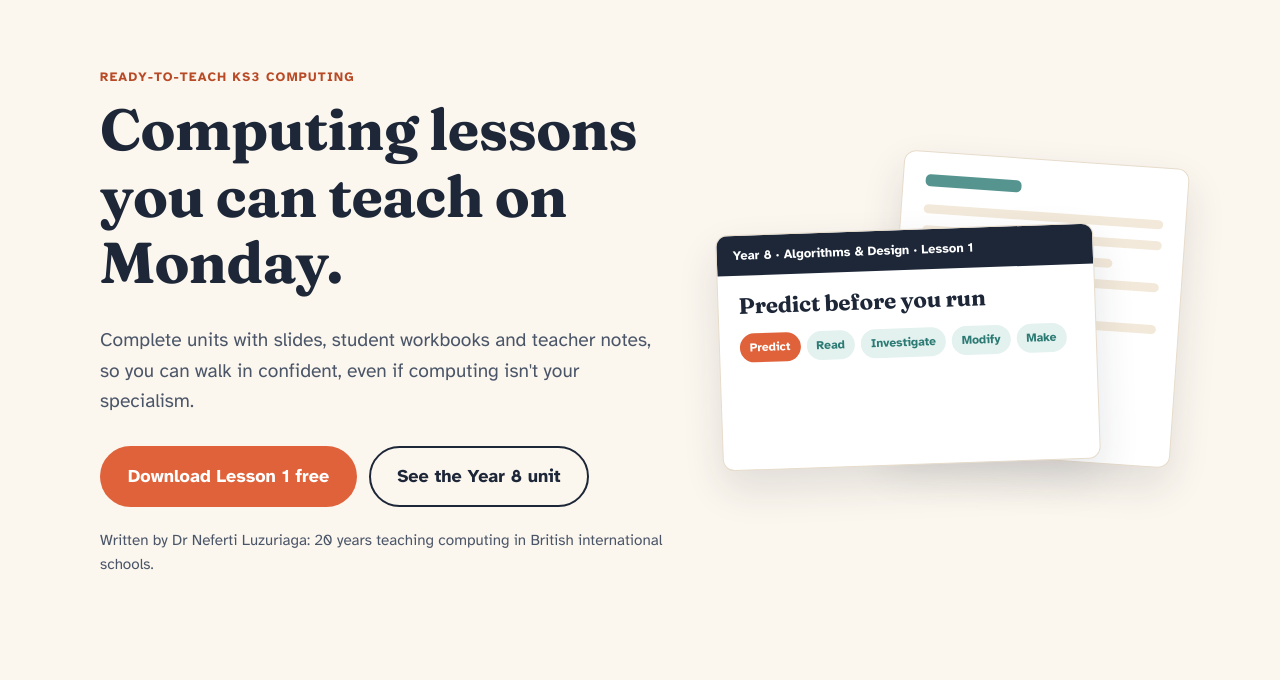
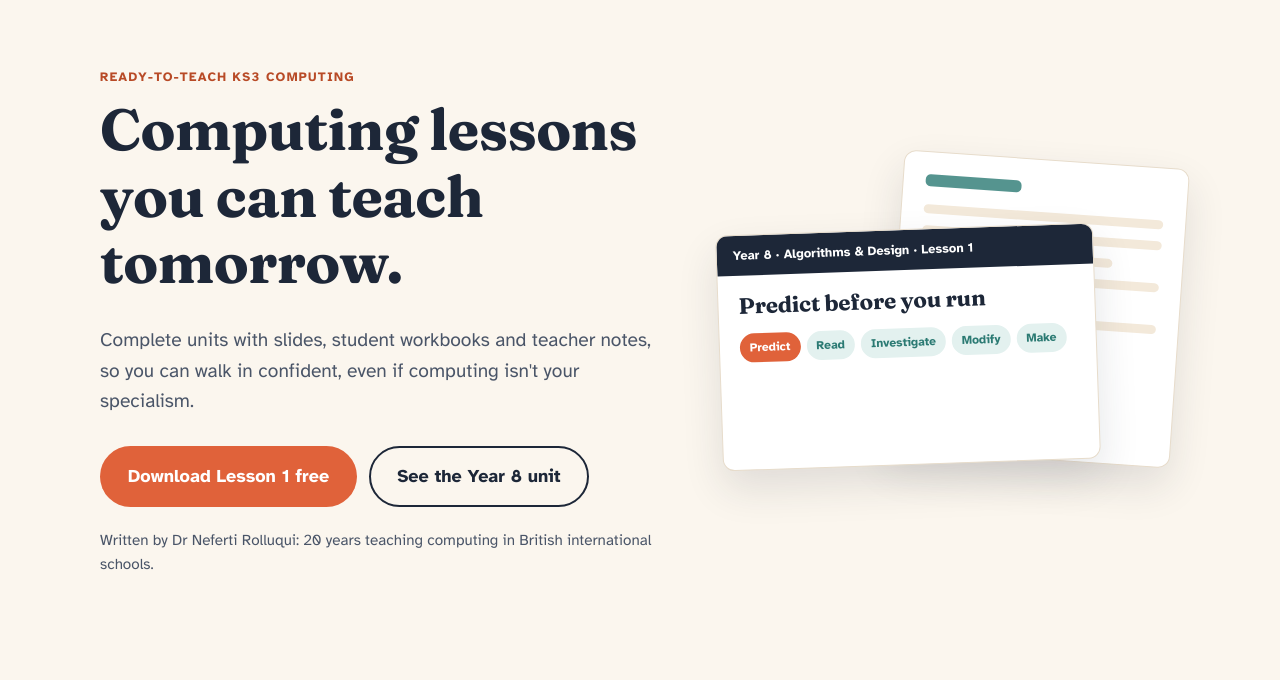
Before and after one commit to ComputingMadeTeachable/website, a plain HTML site: page index.html in a window 1280 px wide. Shown: the part 112-800 px from the top of the page. Drawn offline with Linux system fonts and the light colour scheme.

Commit message:
Author name Dr Neferti Rolluqui; headline "teach tomorrow" (#1)
* Use author name Dr. Neferti Rolluqui across the site

Matches the name now used on every lesson document and slide deck.

Co-Authored-By: Claude Opus 5.5 <noreply@anthropic.com>
Claude-Session: https://claude.ai/code/session_01M82qtxFHGzdyu1r4EAnU9V

* Use British style: Dr Neferti Rolluqui (no full stop)

Co-Authored-By: Claude Opus 5.5 <noreply@anthropic.com>
Claude-Session: https://claude.ai/code/session_01M82qtxFHGzdyu1r4EAnU9V

* Headline: lessons you can teach tomorrow

'Monday' doesn't fit schools whose week starts on Sunday.

Co-Authored-By: Claude Opus 5.5 <noreply@anthropic.com>
Claude-Session: https://claude.ai/code/session_01M82qtxFHGzdyu1r4EAnU9V

---------

Co-authored-by: Claude <noreply@anthropic.com>

```diff
--- a/index.html
+++ b/index.html
@@ -182,13 +182,13 @@
     <div class="wrap hero-grid">
       <div>
         <p class="eyebrow">Ready-to-teach KS3 computing</p>
-        <h1>Computing lessons you can teach on Monday.</h1>
+        <h1>Computing lessons you can teach tomorrow.</h1>
         <p class="lede">Complete units with slides, student workbooks and teacher notes, so you can walk in confident, even if computing isn't your specialism.</p>
         <div class="btn-row">
           <a class="btn btn-primary" href="#free-lesson">Download Lesson 1 free</a>
           <a class="btn btn-ghost" href="#unit">See the Year 8 unit</a>
         </div>
-        <p class="trust">Written by Dr Neferti Luzuriaga: 20 years teaching computing in British international schools.</p>
+        <p class="trust">Written by Dr Neferti Rolluqui: 20 years teaching computing in British international schools.</p>
       </div>
       <div class="mock" aria-hidden="true">
         <div class="sheet workbook"><b></b><i></i><i></i><i style="width:80%"></i><i></i><i style="width:60%"></i><i></i><i style="width:70%"></i></div>
```
Also changed, not shown: privacy.html (+1 -1 lines).
